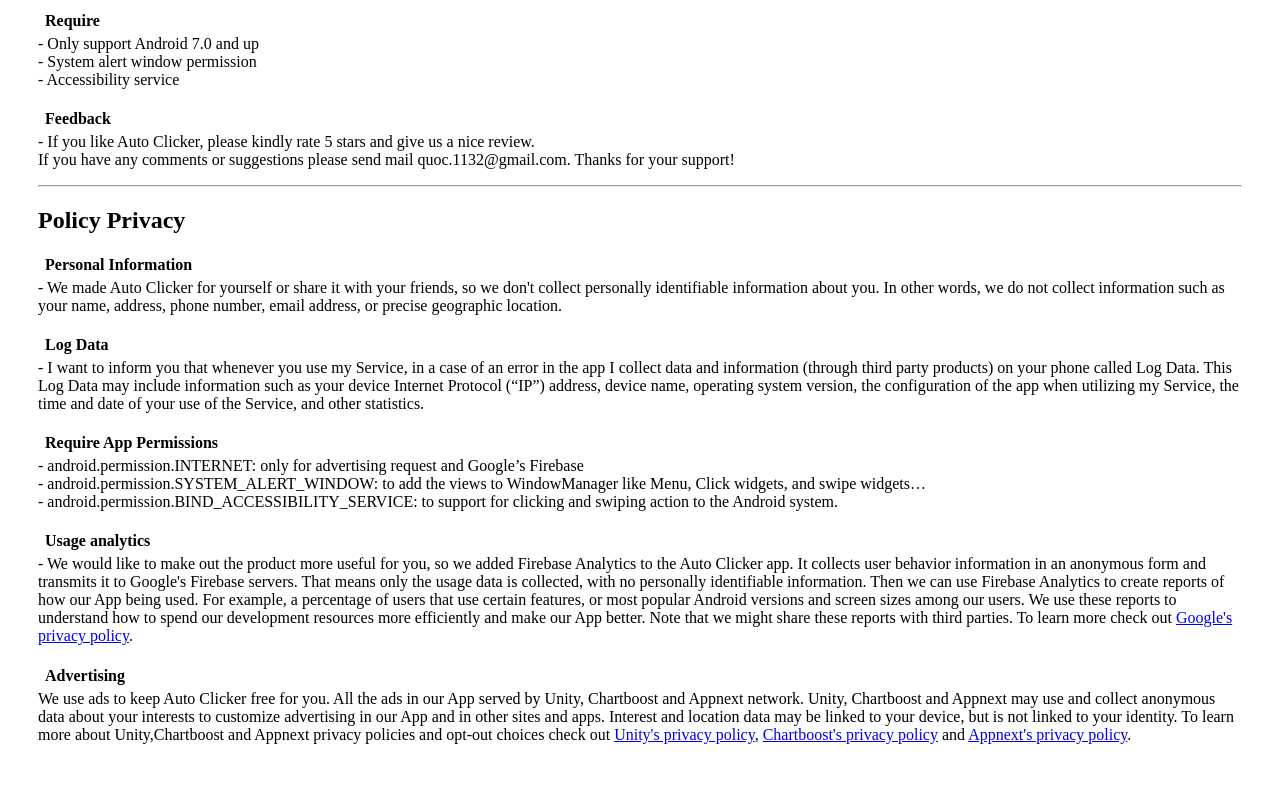
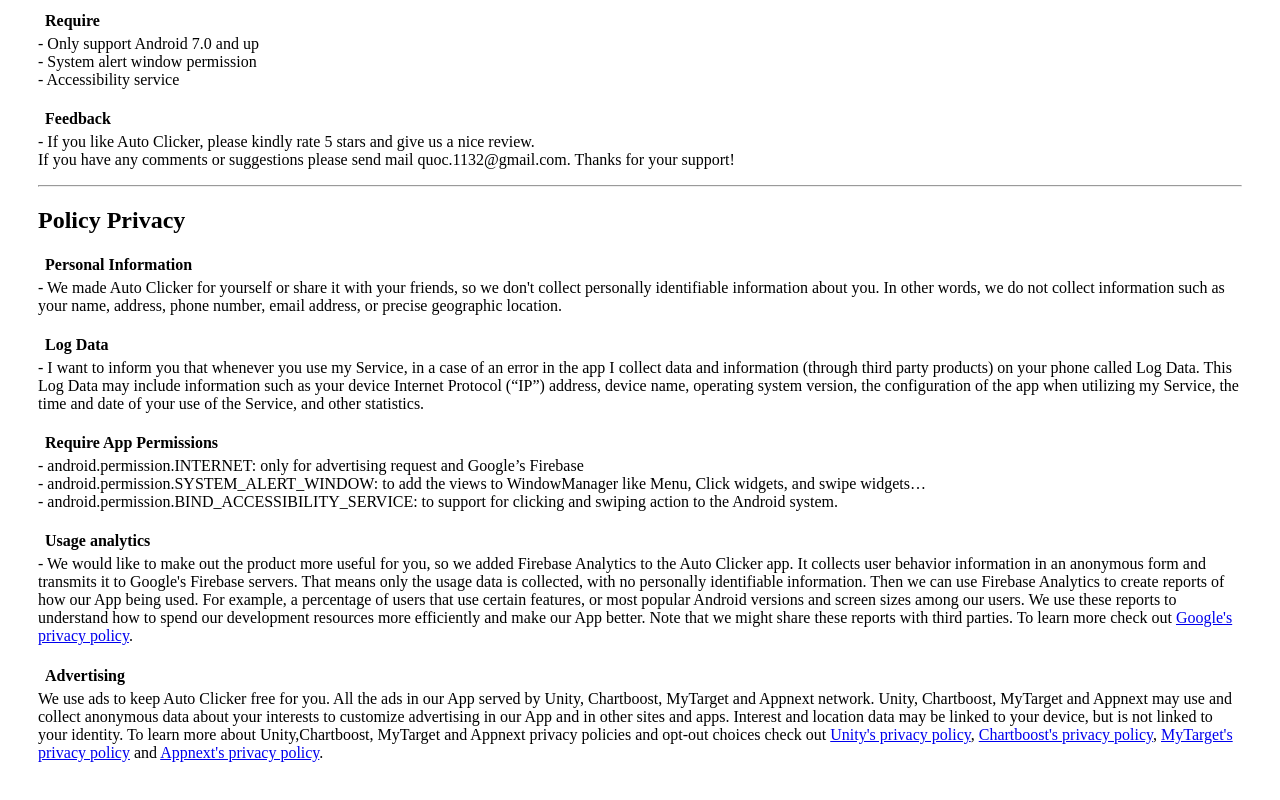
Before and after one commit to quoc1132/quoc1132.github.io, a plain HTML site: page index.html in a window 1280 px wide. Shown: the part 436-1236 px from the top of the page. Drawn offline with Linux system fonts and the light colour scheme.

Commit message:
Update index.html
Add MyTarget

```diff
--- a/index.html
+++ b/index.html
@@ -68,7 +68,7 @@
     </p>
     <h4 style="margin-bottom: 5px; margin-left: 7px">Advertising</h4>
     <p style="margin-top: 0px">
-        We use ads to keep Auto Clicker free for you. All the ads in our App served by Unity, Chartboost and Appnext network. Unity, Chartboost and Appnext may use and collect anonymous data about your interests to customize advertising in our App and in other sites and apps. Interest and location data may be linked to your device, but is not linked to your identity. To learn more about Unity,Chartboost and Appnext privacy policies and opt-out choices check out <a href="https://unity3d.com/legal/privacy-policy">Unity's privacy policy</a>, <a href="https://answers.chartboost.com/en-us/articles/200780269">Chartboost's privacy policy</a> and <a href="https://www.appnext.com/policy.html">Appnext's privacy policy</a>.
+        We use ads to keep Auto Clicker free for you. All the ads in our App served by Unity, Chartboost, MyTarget and Appnext network. Unity, Chartboost, MyTarget and Appnext may use and collect anonymous data about your interests to customize advertising in our App and in other sites and apps. Interest and location data may be linked to your device, but is not linked to your identity. To learn more about Unity,Chartboost, MyTarget and Appnext privacy policies and opt-out choices check out <a href="https://unity3d.com/legal/privacy-policy">Unity's privacy policy</a>, <a href="https://answers.chartboost.com/en-us/articles/200780269">Chartboost's privacy policy</a>, <a href="https://legal.my.com/us/mytarget/privacy/">MyTarget's privacy policy</a> and <a href="https://www.appnext.com/policy.html">Appnext's privacy policy</a>.
     </p>
 
 </body>
```
